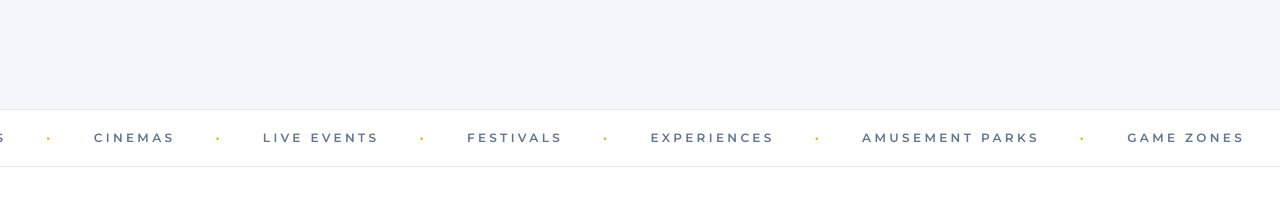
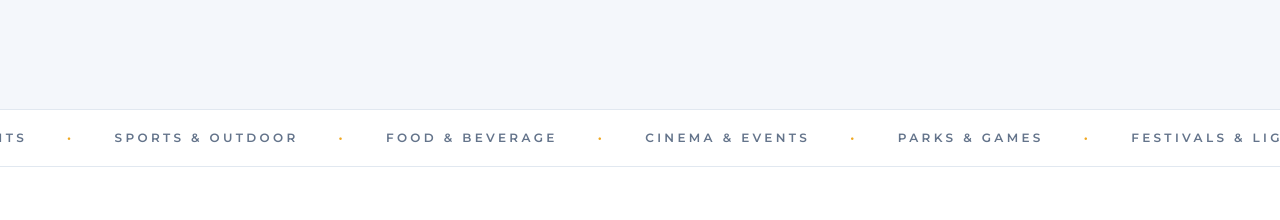
Before and after one commit to ritthickkt/e7-entertainment, a Next.js app: page / in a window 1280 px wide. Shown: the part 1680-1900 px from the top of the page. Built offline with nearby package versions, Linux system fonts and the light colour scheme.

Commit message:
Limit homepage marquee to the 5 service categories
Replace the unrelated 6-word buzzword ticker with short (1-2 word)
labels matching the same 5 categories used in the video gallery and
services listings.

Co-Authored-By: Claude Sonnet 5 <noreply@anthropic.com>

```diff
--- a/app/page.tsx
+++ b/app/page.tsx
@@ -22,12 +22,11 @@ const item: Variants = {
 };
 
 const buzzwords = [
-  "AMUSEMENT PARKS",
-  "GAME ZONES",
-  "CINEMAS",
-  "LIVE EVENTS",
-  "FESTIVALS",
-  "EXPERIENCES",
+  "PARKS & GAMES",
+  "FESTIVALS & LIGHTS",
+  "SPORTS & OUTDOOR",
+  "FOOD & BEVERAGE",
+  "CINEMA & EVENTS",
 ];
 
 const opportunities = [
```
